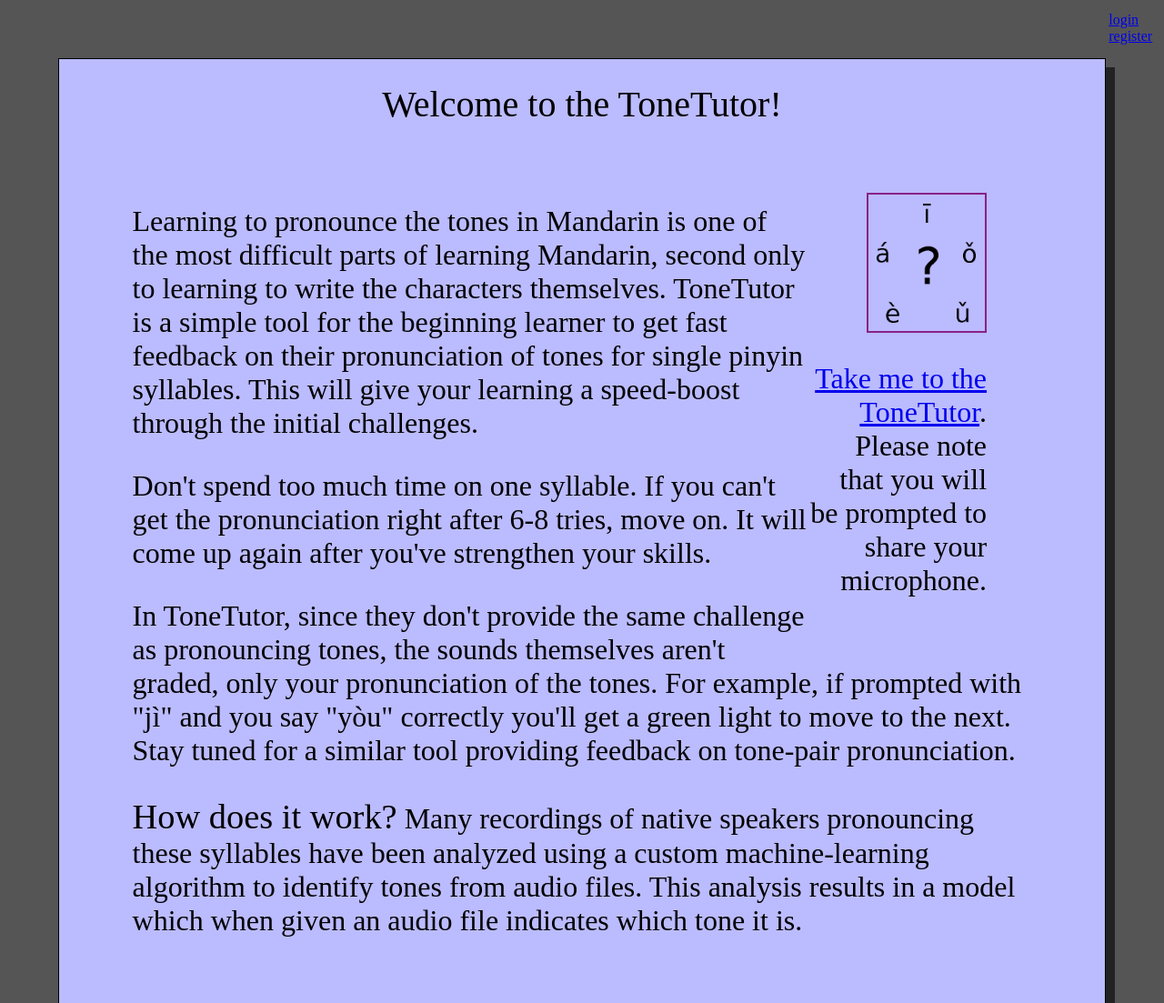
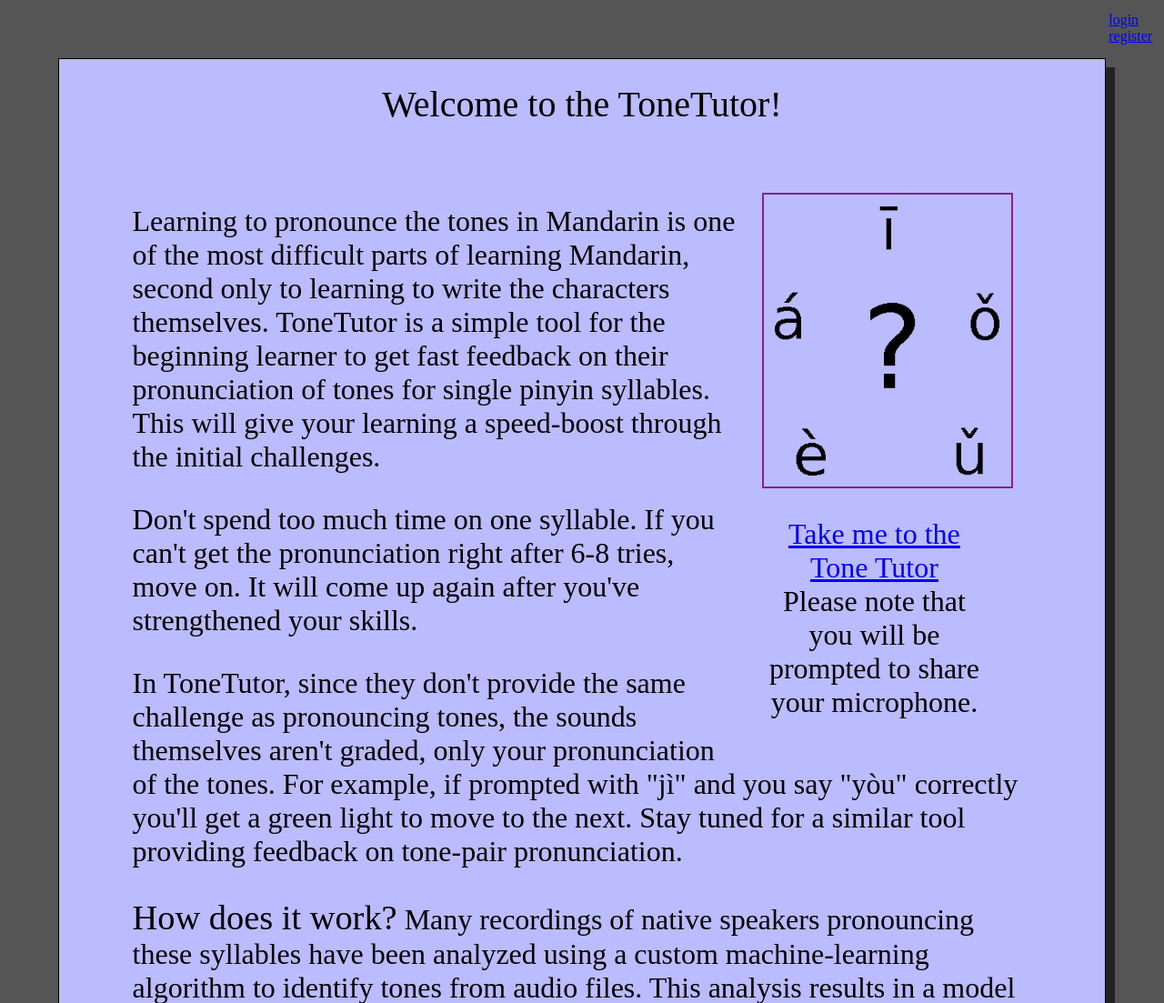
Before and after one commit to JivanAmara/tonetutor-browser, a Django app: template webui/templates/webui/homepage.html in a window 1280 px wide. Shown: the top 1103 px of the page at 91% size. Run offline with Django 3.2, Linux system fonts and the light colour scheme; the template is opened without the code that fills it, so the values that code supplies are empty; parts of the project's set-up code (start-up, migrations or seed data) failed here and were passed over.

Commit message:
Homepage cleanup; widen image, grammar correction. Tagged as v1.0.1

```diff
--- a/webui/static/webui/css/homepage.css
+++ b/webui/static/webui/css/homepage.css
@@ -8,8 +8,8 @@
 }
 #tone-animation {
     display: inline-block;
-    padding: 2% 5% 2% 0%;
-    width: 20%;
+    padding: 2% 5% 2% 2%;
+    width: 25%;
     text-align: right;
     float: right;
 }
@@ -17,10 +17,11 @@
 #tone-animation img {
     padding: 5%;
     border: 2px solid #828;
-    width: 55%;
+    width: 100%;
 }
 
 #supported {
+    text-align: center;
     display: none;
 }
 
--- a/webui/templates/webui/homepage.html
+++ b/webui/templates/webui/homepage.html
@@ -30,7 +30,7 @@
                 <img src='{% static "webui/images/tone_animation.gif" %}'>
             </a>
             <p id='supported'>
-                <a href='{% url "tutor-url" %}'>Take me to the ToneTutor</a>.
+                <a href='{% url "tutor-url" %}'>Take me to the Tone Tutor</a><br/>
                 Please note that you will be prompted to share your microphone.
             </p>
         </div>
@@ -57,7 +57,7 @@
             a speed-boost through the initial challenges.
         </p>
         <p> Don't spend too much time on one syllable.  If you can't get the pronunciation right
-            after 6-8 tries, move on.  It will come up again after you've strengthen your skills.
+            after 6-8 tries, move on.  It will come up again after you've strengthened your skills.
         </p>
         <p>
             In ToneTutor, since they don't provide the same challenge as pronouncing tones,
```
Also changed, not shown: 1 other file.
